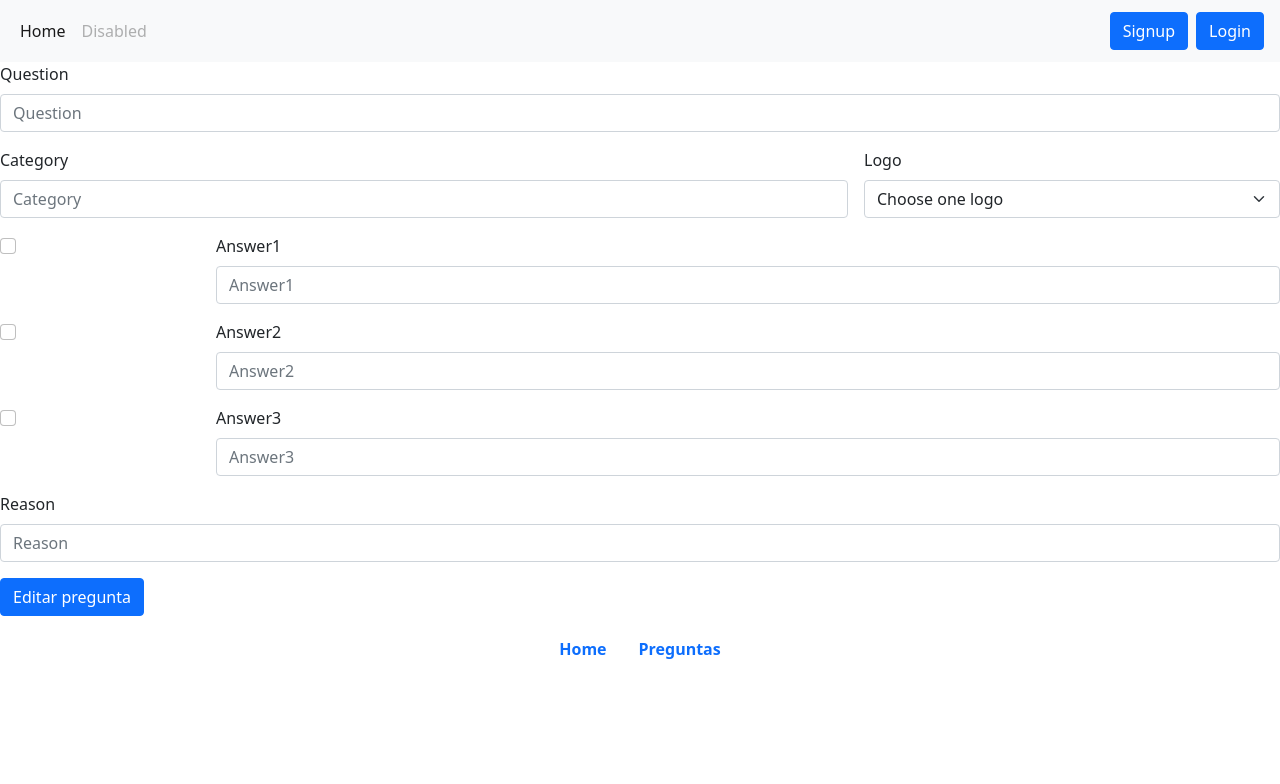
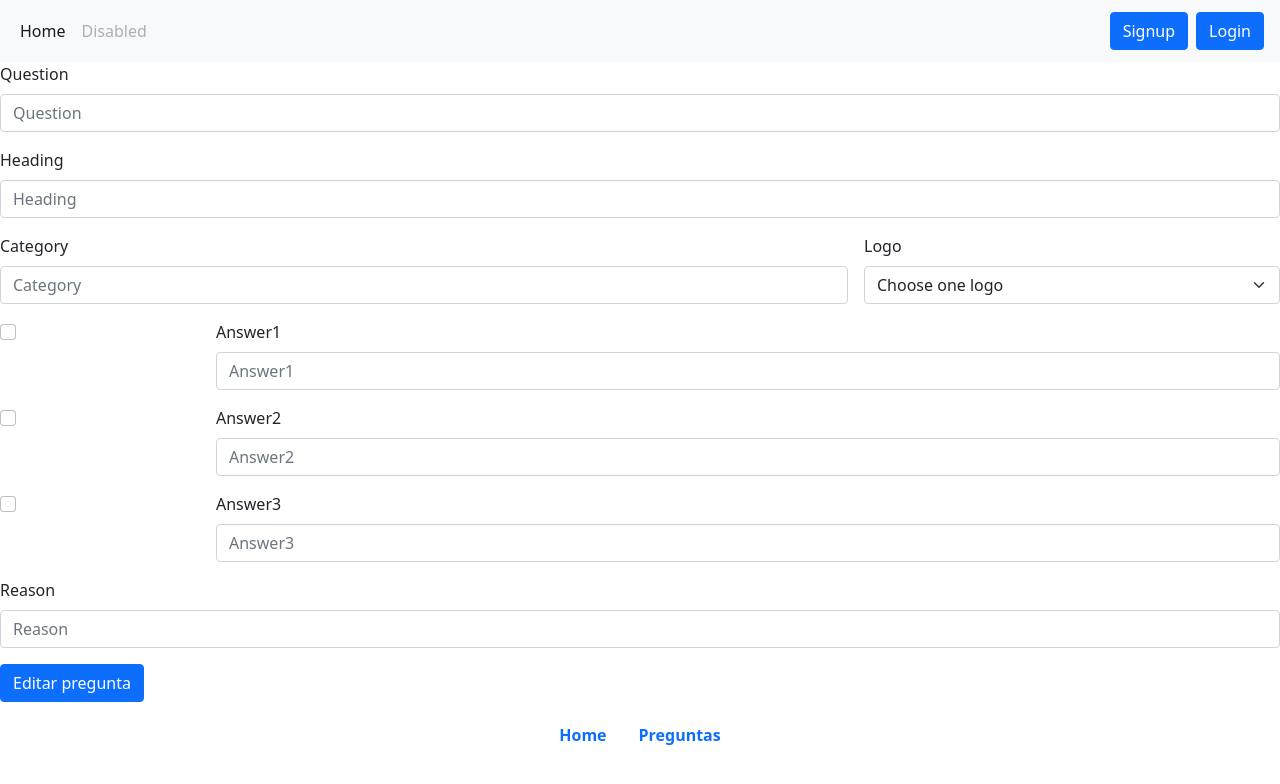
Before and after one commit to Davpad/pregunta-te, a React (Vite) app in the folder frontend/: page /editquestion in a window 1280 px wide. Shown: the top 784 px of the page. Built offline with nearby package versions, Linux system fonts and the light colour scheme.

Commit message:
Feat: added heading

```diff
--- a/frontend/src/Views/editquestion.jsx
+++ b/frontend/src/Views/editquestion.jsx
@@ -6,6 +6,7 @@ export const EditQuestion = () =>{
     const {store, actions} = useAppContext();
 
     const [question,setQuestion] = useState(store.oneQuestion.question);
+    const [heading, setHeading] = useState(store.oneQuestion.heading);
     const [category,setCategory] = useState(store.oneQuestion.category);
     const [option1,setOption1] = useState("false");
     const [answer1,setAnswer1] = useState(store.oneQuestion.answer1);
@@ -30,7 +31,7 @@ export const EditQuestion = () =>{
         console.log(option3);
 
         e.preventDefault();
-        await actions.editQuestion(question, category, option1, answer1, option2, answer2, option3, answer3, reason, logo, navigate, token, id)
+        await actions.editQuestion(question, category, option1, answer1, option2, answer2, option3, answer3, reason, logo, heading, navigate, token, id)
     }
 
     return (
@@ -38,6 +39,10 @@ export const EditQuestion = () =>{
             <div className="col-md-12">
                 <label for="question" className="form-label">Question</label>
                 <input type="text" className="form-control" id="question" placeholder="Question" value={question} onChange={(event) => { setQuestion(event.target.value) }}/>
+            </div>
+            <div className="col-md-12">
+                <label for="question" className="form-label">Heading</label>
+                <input type="text" className="form-control" id="heading" placeholder="Heading" value={heading} onChange={(event) => { setHeading(event.target.value) }} />
             </div>
             <div className="col-md-8">
                 <label for="category" className="form-label">Category</label>
--- a/frontend/src/Views/newquestion.jsx
+++ b/frontend/src/Views/newquestion.jsx
@@ -7,6 +7,7 @@ export const NewQuestion = () => {
     const { store, actions } = useAppContext();
 
     const [question, setQuestion] = useState();
+    const [heading, setHeading] = useState();
     const [category, setCategory] = useState();
     const [option1, setOption1] = useState("false");
     const [answer1, setAnswer1] = useState();
@@ -29,7 +30,7 @@ export const NewQuestion = () => {
         console.log(option3);
 
         e.preventDefault();
-        await actions.addQuestion(question, category, option1, answer1, option2, answer2, option3, answer3, reason, logo, navigate, token)
+        await actions.addQuestion(question, category, option1, answer1, option2, answer2, option3, answer3, reason, logo, heading, navigate, token)
     }
 
     return (
@@ -37,6 +38,10 @@ export const NewQuestion = () => {
             <div className="col-md-12">
                 <label for="question" className="form-label">Question</label>
                 <input type="text" className="form-control" id="question" placeholder="Question" onChange={(event) => { setQuestion(event.target.value) }} />
+            </div>
+            <div className="col-md-12">
+                <label for="question" className="form-label">Heading</label>
+                <input type="text" className="form-control" id="heading" placeholder="Heading" onChange={(event) => { setHeading(event.target.value) }} />
             </div>
             <div className="col-md-8">
                 <label for="category" className="form-label">Category</label>
--- a/frontend/src/Views/question.jsx
+++ b/frontend/src/Views/question.jsx
@@ -40,7 +40,7 @@ export const Question = () =>{
 
                 <div className="col-lg-11">
                     <div className="my-2  mx-0.5" style={{backgroundColor:"white"}}>{store.oneQuestion.heading}</div>
-                    <div className="my-2  mx-0.5" style={{backgroundColor:"white"}}>{store.oneQuestion.question}</div>
+                    <div  className="my-2  mx-0.5" style={{backgroundColor:"white"}}><pre><code>{store.oneQuestion.question}</code></pre></div>
                 </div>
             </div>
             <div className="row d-flex justify-content-end" style={{backgroundColor:"#76d1ebaa"}}>
--- a/frontend/src/store/appContext.jsx
+++ b/frontend/src/store/appContext.jsx
@@ -82,7 +82,7 @@ export const AppProvider = ({ children }) => {
 
 	}
 
-	const addQuestion = async (question, category, option1, answer1, option2, answer2, option3, answer3, reason, logo, navigate, token) => {
+	const addQuestion = async (question, category, option1, answer1, option2, answer2, option3, answer3, reason, logo, heading, navigate, token) => {
 		try {
 
 			let response = await fetch("http://127.0.0.1:3001/api" + "/question", {
@@ -93,6 +93,7 @@ export const AppProvider = ({ children }) => {
 				},
 				body: JSON.stringify({
 					question: question,
+					heading: heading,
 					category: category,
 					option1: option1,
 					answer1: answer1,
@@ -143,7 +144,7 @@ export const AppProvider = ({ children }) => {
 		}
 	}
 
-	const editQuestion = async (question, category, option1, answer1, option2, answer2, option3, answer3, reason, logo, navigate, token, id) => {
+	const editQuestion = async (question, category, option1, answer1, option2, answer2, option3, answer3, reason, logo, heading, navigate, token, id) => {
 		try {
 
 			let response = await fetch("http://127.0.0.1:3001/api" + "/question/" + id, {
@@ -154,6 +155,7 @@ export const AppProvider = ({ children }) => {
 				},
 				body: JSON.stringify({
 					question: question,
+					heading: heading,
 					category: category,
 					option1: option1,
 					answer1: answer1,
```
